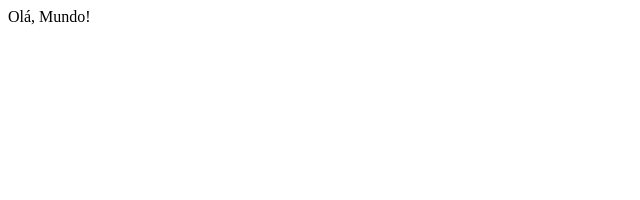
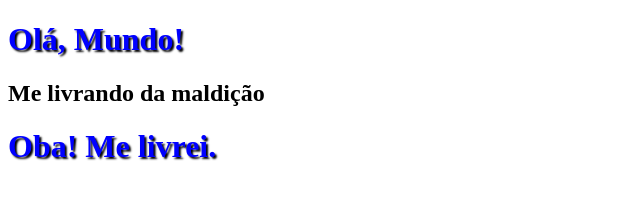
Before and after one commit to Dandurant/HTML-Guanabara, a plain HTML site: page index.html in a window 1280 px wide. Shown: the whole page, without its empty margins (0-640 px from the left). Drawn offline with Linux system fonts and the light colour scheme.

Commit message:
fazendo uns testes

```diff
--- a/index.html
+++ b/index.html
@@ -1,10 +1,24 @@
 <!DOCTYPE html>
 <html lang= "Pt-br">
     <head>
+        <meta charset="UTF-8">
+        <title>Aulas de HTML</title>
+        <style>
+            h1 {
+                font-family: 'Times New Roman'
+                font-size: 30pt;
+                color: blue;
+                text-shadow: 2px 2px 2px black;
+            }
 
+        </style>
 
     </head>
     <body>
-        Olá, Mundo!
+        <h1>Olá, Mundo!</h1>
+        <h2> Me livrando da maldição </h2>
+        <h1>Oba! Me livrei. </h1>
+
+
     </body>
 </html>
```
